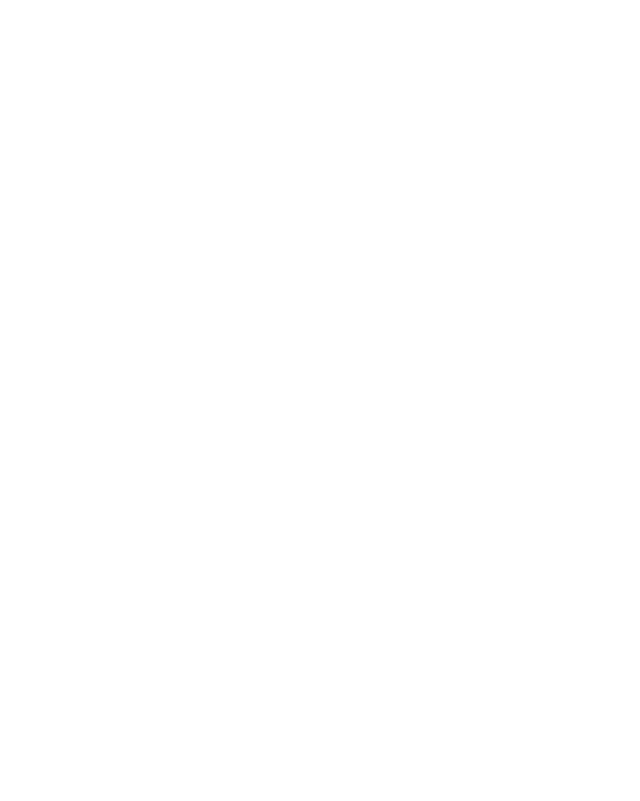
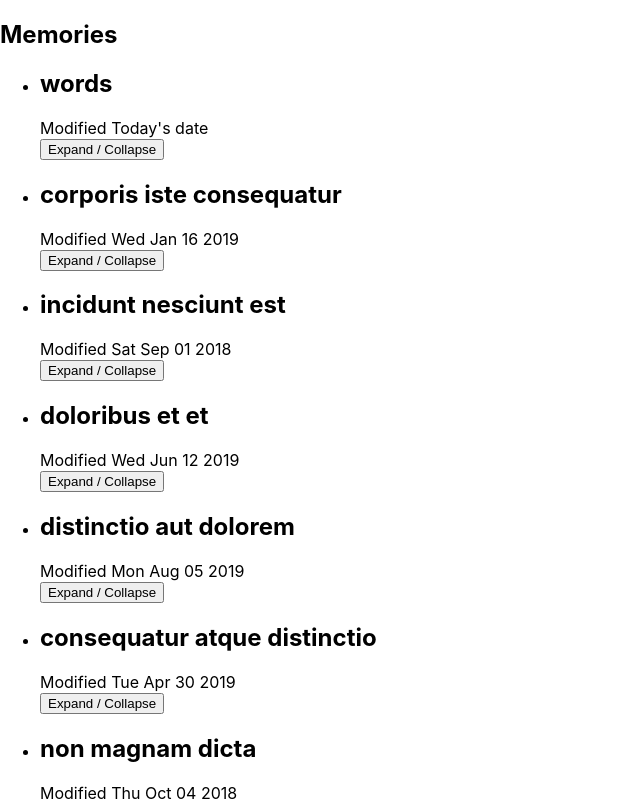
Before and after one commit to petertardif/family-vault, a React (Create React App) app: page /memory in a window 1280 px wide. Shown: the top 801 px of the page, without its empty margins (0-640 px from the left). Built offline with nearby package versions, Linux system fonts and the light colour scheme.

Commit message:
added in context and individual note page

```diff
--- a/src/App/App.js
+++ b/src/App/App.js
@@ -1,23 +1,78 @@
-import React from 'react';
+import React, { Component } from 'react';
 import { Route, Switch } from 'react-router-dom';
 import MemoryList from '../MemoryList/MemoryList';
-import MemoryStore from '../fake-data-store';
+import MemoryPage from '../MemoryPage/MemoryPage';
+import { MemoryContext } from '../MemoryContext';
+import Faker from 'faker';
 
-function App() {
+export default class App extends Component {
+  state = {
+    memories: [],
+    error: null,
+  }
+
+  componentDidMount() {
+    let MemoryStore = [
+      {
+        id: 1,
+        title: "words",
+        memory_date: "Today's date",
+        memory_desc: "Here is a sentence.",
+        media_url: "https://via.placeholder.com/150",
+        relative_id: 1,
+        tag_id: 1,
+        comment_id: 1,
+      }
+    ];
+
+    for(var i = 0; i < 10; i++) {
+      MemoryStore.push({
+          id: Faker.random.uuid(),
+          title: Faker.lorem.words(),
+          memory_date: Faker.date.past().toDateString(),
+          memory_desc: Faker.lorem.sentences(),
+          media_url: "https://via.placeholder.com/150",
+          relative_id: Faker.random.number(),
+          tag_id: Faker.random.number(),
+          comment_id: Faker.random.number(),
+        }
+      )
+    }
+
+    setTimeout(() => this.setState({
+      memories: MemoryStore,
+      })
+    )
+  }
+
+  render(){
+    const contextMemoriesValue = {
+      memories: this.state.memories,
+    }
+
     return (
       <main className='App'>
+        <MemoryContext.Provider value={contextMemoriesValue}>
           <Switch>
             <Route
               exact path='/'
+
+            />
+            <Route
+              exact path='/memory'
               render={() =>
                 <MemoryList
-              memories={MemoryStore}
-            />} />
-        {/* <Route path='/about' component={SampleComponent2} */}
+                  {...this.state}
+                />}
+            />
+            <Route
+              path='/memory/:memoryId'
+              component={MemoryPage}
+            />
             {/* <Route component={NotFoundPage} /> //THIS MUST BE AT THE BOTTOM OR IT WILL ALWAYS RENDER*/}
           </Switch>
+        </MemoryContext.Provider>
       </main>
-  );
+    )
   }
-
-export default App;
+}
--- a/src/Memory/Memory.js
+++ b/src/Memory/Memory.js
@@ -1,17 +1,21 @@
-import React from 'react';
+import React, { Component } from 'react';
+import { MemoryContext } from '../MemoryContext';
+import Toggle from '../Toggle/Toggle';
 import './Memory.css';
-import Toggle from '../Toggle/Toggle';
 
-export default function Memory(props) {
+export default class Memory extends Component {
+  static contextType = MemoryContext;
+
+  render() {
     return (
       <li className='Memory'>
         <div className='Memory_row'>
           <h2 className='Memory_title'>
-          {props.title}
+            {this.props.title}
           </h2>
           <div className='Memory_dates'>
             <div className='Memory_dates-modified'>
-              Modified <span className='Date'>{props.memory_date}</span>
+                Modified <span className='Date'>{this.props.memory_date}</span>
             </div>
           </div>
           <Toggle>
@@ -19,9 +23,9 @@
               <>
                 {on &&
                   <>
-                  <img src={props.media_url} alt={`supporting visual for ${props.title}`}/>
+                    <img src={this.props.media_url} alt={`supporting visual for ${this.props.title}`}/>
                     <p className='Memory_description'>
-                    {props.memory_desc}
+                      {this.props.memory_desc}
                     </p>
                     <div className='Memory_buttons'>
                       <button
@@ -36,16 +40,10 @@
                       >
                         Delete
                       </button>
-                    <button
-                      className='Btn_memory_back'
-                      // onClick={() => props.onClickBack(props.id)}
-                    >
-                      Back
-                    </button>
                     </div>
                   </>
                 }
-              <button onClick={toggle}>Expand Memory</button>
+                <button onClick={toggle}>Expand / Collapse</button>
               </>
             )}
           </Toggle>
@@ -53,6 +51,7 @@
       </li>
     )
   }
+}
 
 Memory.defaultProps = {
   onClickDelete: () => {},
--- /dev/null
+++ b/src/MemoryContext.js
@@ -0,0 +1,5 @@
+import React from 'react';
+
+export const MemoryContext = React.createContext({
+  memories: [],
+});
--- a/src/MemoryList/MemoryList.js
+++ b/src/MemoryList/MemoryList.js
@@ -1,19 +1,17 @@
 import React, { Component } from 'react';
 import Memory from '../Memory/Memory';
 import './MemoryList'
+import { MemoryContext } from '../MemoryContext';
 
 export default class MemoryList extends Component {
-  static defaultProps = {
-    memories: []
-  };
+  static contextType = MemoryContext;
 
   render() {
-    const { memories } = this.props
     return (
       <section className='MemoryList'>
         <h2>Memories</h2>
         <ul className='MemoryList_list' aria-live='polite'>
-          {memories.map(memory =>
+          {this.context.memories.map(memory =>
             <Memory
               key={memory.id}
               {...memory}
--- /dev/null
+++ b/src/MemoryPage/MemoryPage.js
@@ -0,0 +1,24 @@
+import React, { Component } from 'react';
+import Memory from '../Memory/Memory';
+import { MemoryContext } from '../MemoryContext';
+
+export default class MemoryPage extends Component {
+  static defaultProps = {
+    match: {},
+  }
+
+  static contextType = MemoryContext;
+
+  render() {
+    let selectedMemory = Number(this.props.match.params.memoryId);
+
+    let filteredMemory = this.context.memories.map(memory => selectedMemory === memory.id ? <Memory key={memory.id} {...memory}/> : null
+    );
+
+    return (
+      <section>
+        {filteredMemory}
+      </section>
+    )
+  }
+}
```
Also changed, not shown: src/MemoryPage/MemoryPage.css (added), 1 other file (tests, documents, lock files or other folders). Lines whose indentation alone changed are shown as unchanged.
